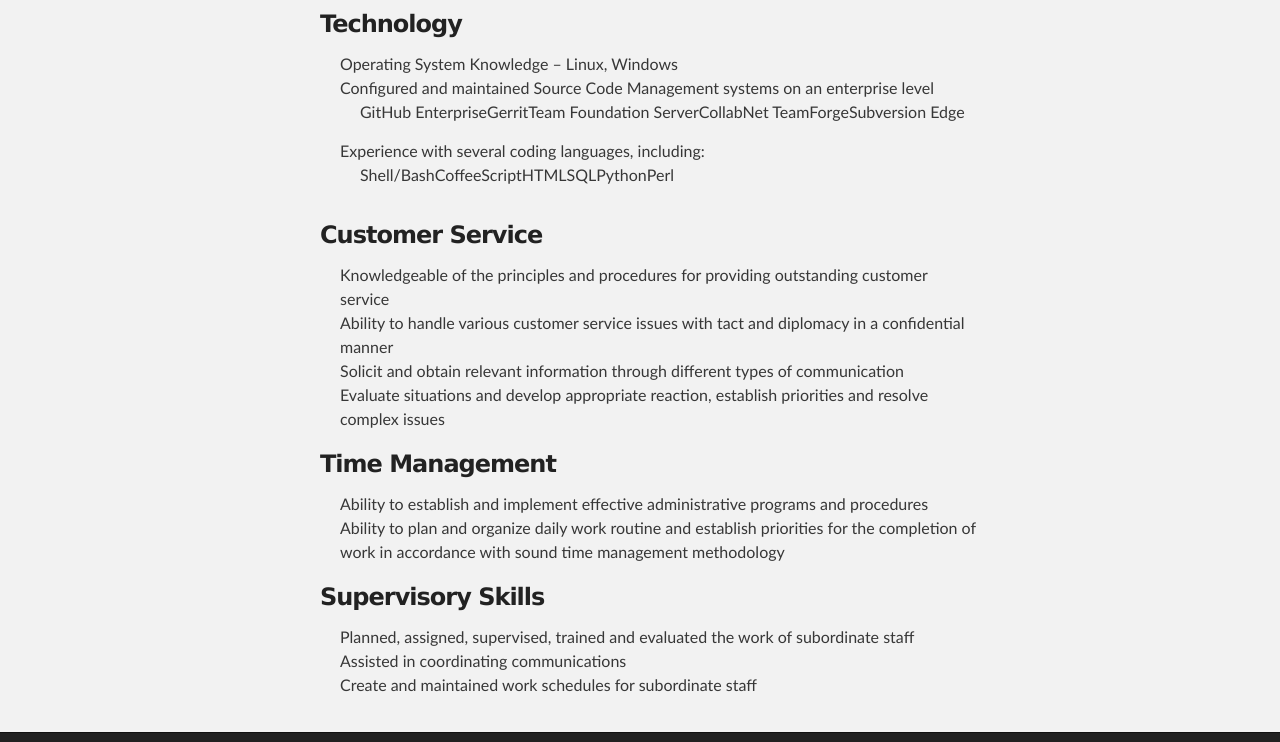
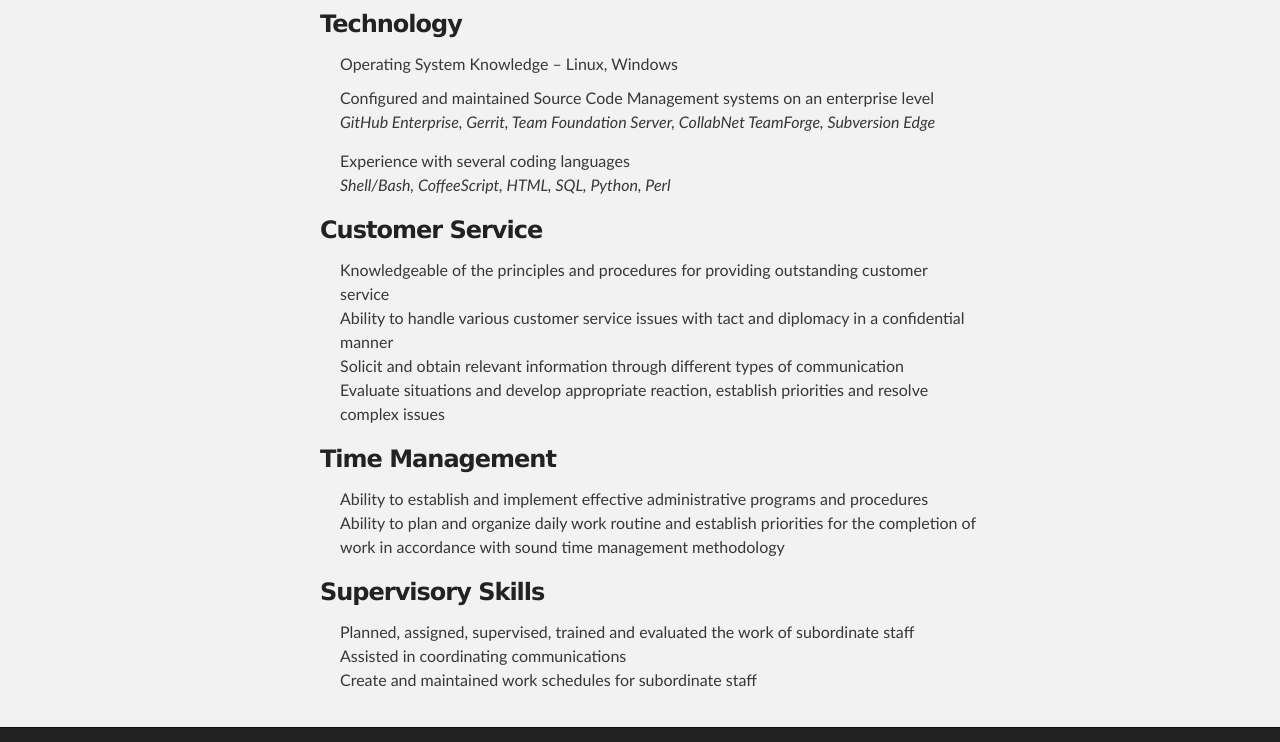
Before and after one commit to selkins13/selkins13.github.io, a Jekyll site: the page built from SarahElkinsResume.md, in a window 1280 px wide and 900 px high, scrolled down 1836 px, cut to the strip 158-900 px from the top of the window. Built offline with Jekyll 4.4.1, drawn with Linux system fonts in a browser that asks for light colours.

Commit message:
Update SarahElkinsResume.md

```diff
--- a/SarahElkinsResume.md
+++ b/SarahElkinsResume.md
@@ -61,20 +61,10 @@ _Telecommunications Operator; 2008 – 2011_
 ### Technology
   *	Operating System Knowledge – Linux, Windows
   *	Configured and maintained Source Code Management systems on an enterprise level
-      - GitHub Enterprise
-      - Gerrit
-      - Team Foundation Server
-      - CollabNet TeamForge
-      - Subversion Edge
+       _GitHub Enterprise, Gerrit, Team Foundation Server, CollabNet TeamForge, Subversion Edge_
 
-
-  * Experience with several coding languages, including:
-      - Shell/Bash
-      - CoffeeScript
-      - HTML
-      - SQL
-      - Python
-      - Perl
+  * Experience with several coding languages
+       _Shell/Bash, CoffeeScript, HTML, SQL, Python, Perl_
 
 
 ### Customer Service
```
